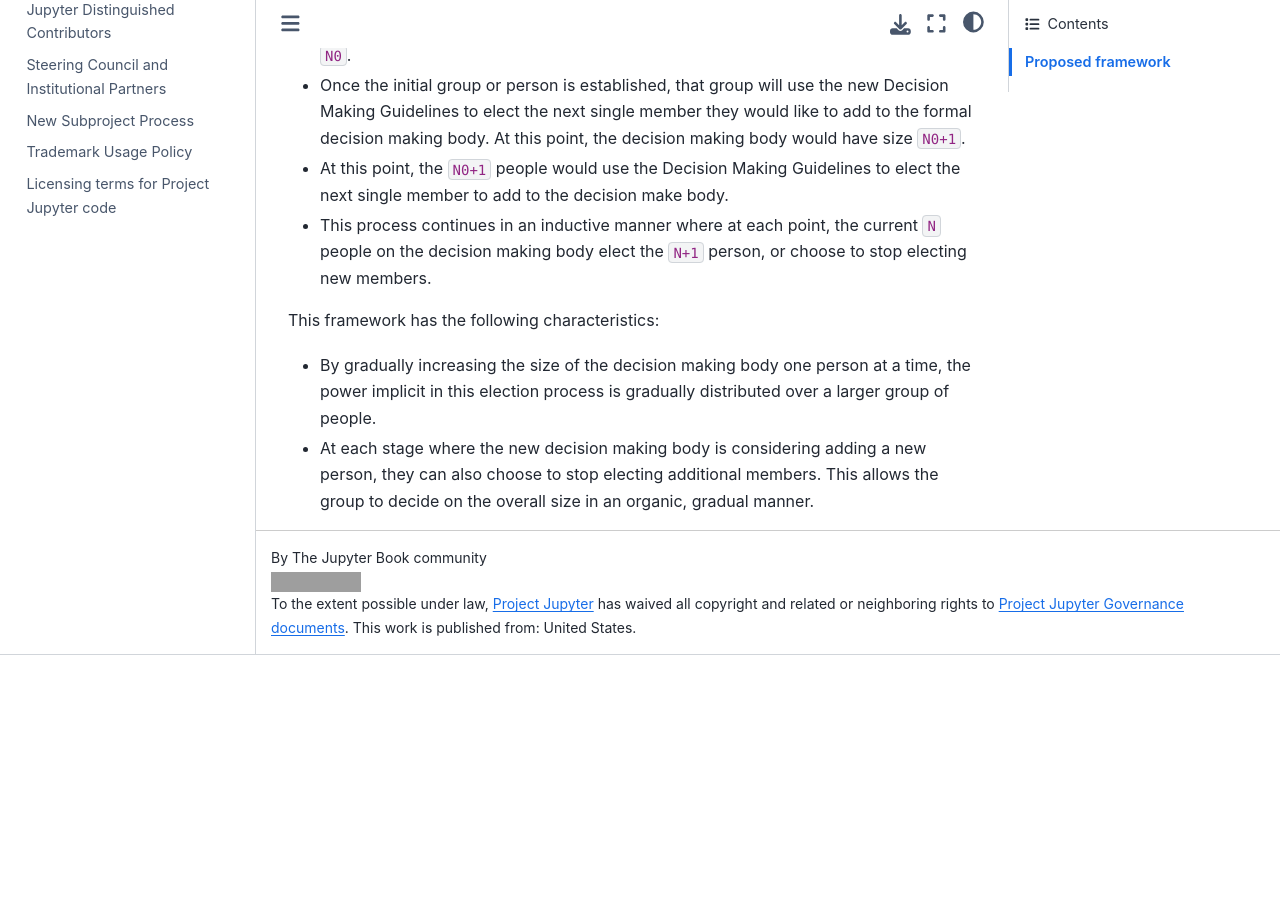
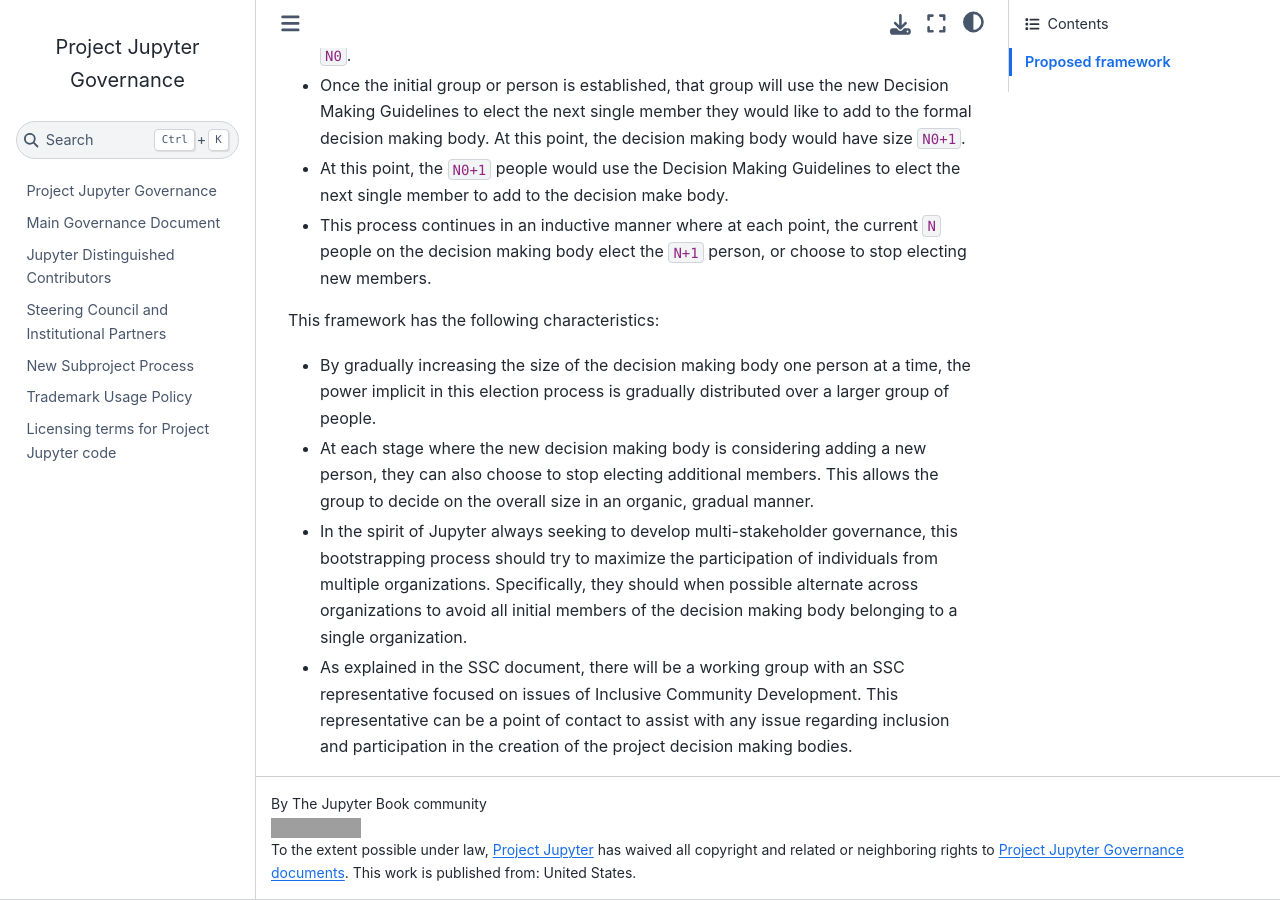
Before and after one commit to jupyter/governance, a Jupyter Book: the page built from bootstrapping_decision_making.md, in a window 1280 px wide and 900 px high, scrolled down 1406 px. Built offline with Jupyter Book 1.0.4 settings and Sphinx 7.4.7 and the Sphinx Book theme 1.1.4, drawn with Linux system fonts in a browser that asks for light colours; pages that are not in the unit, such as notebooks, are missing from menus; before the commit the page ends 2061 px from its top, so only the background shows below that; grey boxes are pictures that could not be loaded.

Commit message:
Add explicit note about Inclusion in the bootstrapping process.

```diff
--- a/bootstrapping_decision_making.md
+++ b/bootstrapping_decision_making.md
@@ -28,3 +28,5 @@
 
 - By gradually increasing the size of the decision making body one person at a time, the power implicit in this election process is gradually distributed over a larger group of people.
 - At each stage where the new decision making body is considering adding a new person, they can also choose to stop electing additional members. This allows the group to decide on the overall size in an organic, gradual manner.
+- In the spirit of Jupyter always seeking to develop multi-stakeholder governance, this bootstrapping process should try to maximize the participation of individuals from multiple organizations. Specifically, they should when possible alternate across organizations to avoid all initial members of the decision making body belonging to a single organization.
+- As explained in the SSC document, there will be a working group with an SSC representative focused on issues of Inclusive Community Development. This representative can be a point of contact to assist with any issue regarding inclusion and participation in the creation of the project decision making bodies.
```
